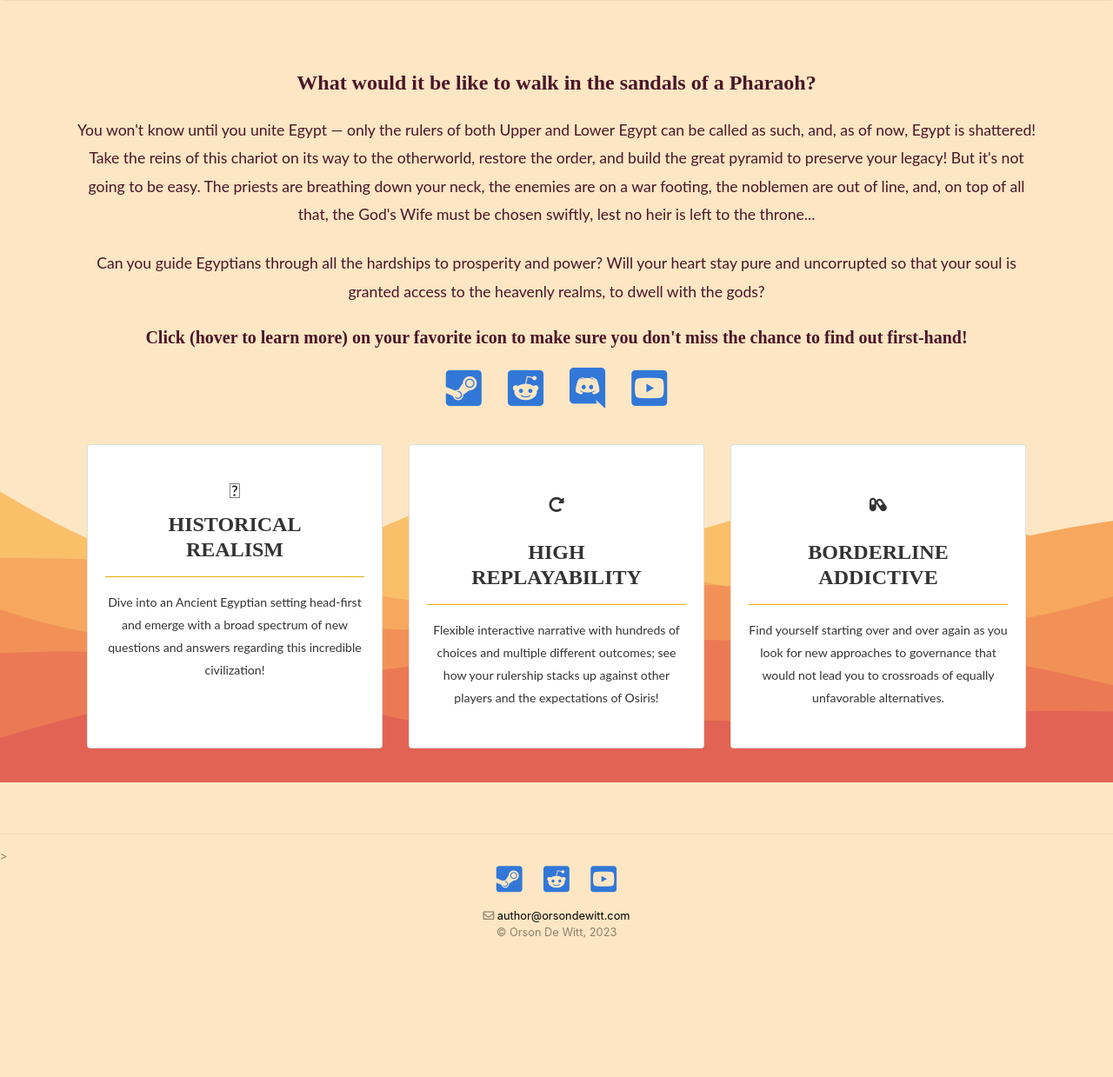
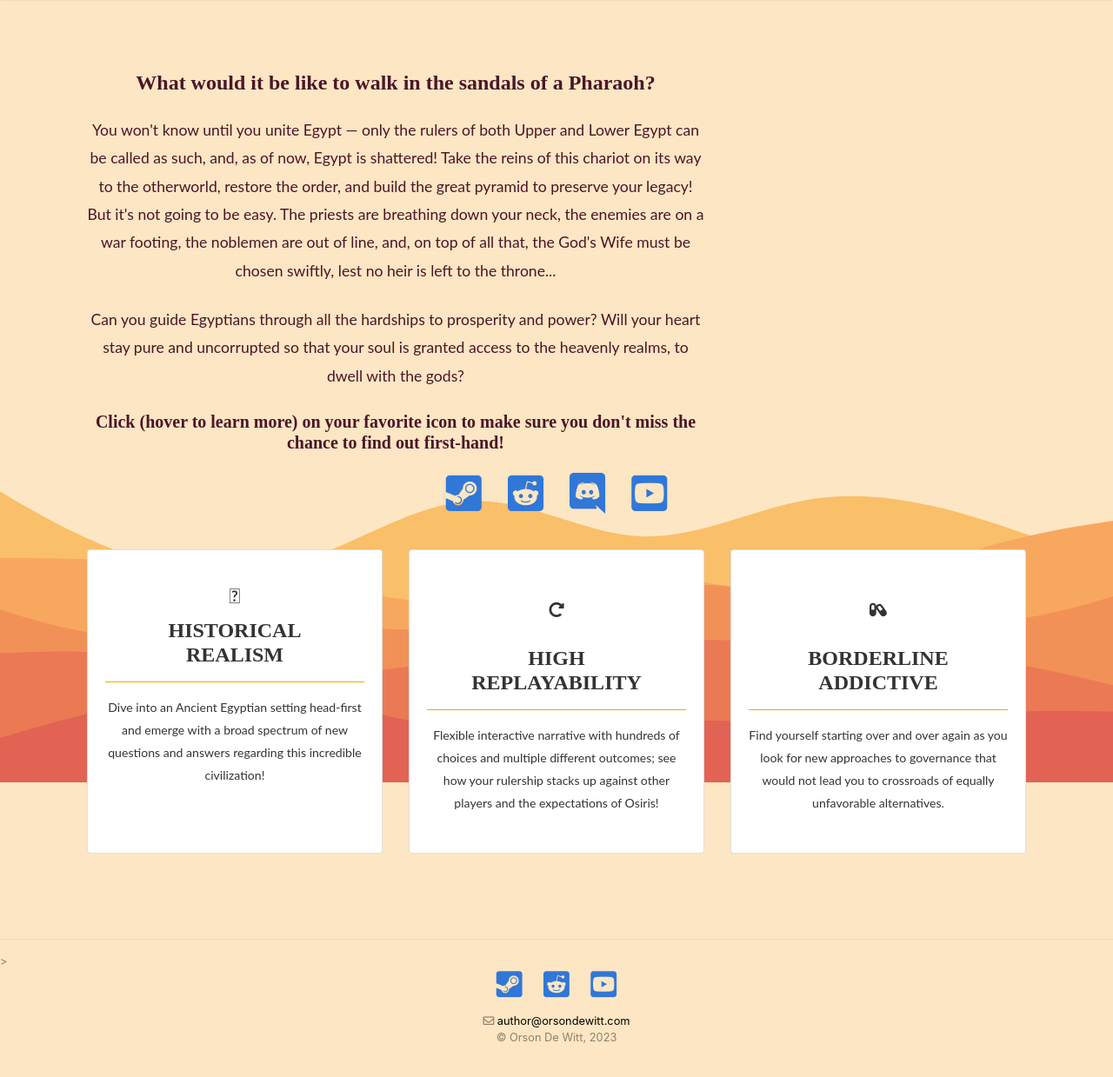
Before and after one commit to OrsonDWitt/OrsonDWitt.github.io, a Jekyll site: the page built from _pages/egypt.md, in a window 1280 px wide and 1293 px high. Shown: the top 1239 px of the window at 87% size. Built offline with Jekyll 4.4.1, drawn with Linux system fonts in a browser that asks for light colours; nearby versions of some CDN libraries.

Commit message:
Update egypt.md

```diff
--- a/_pages/egypt.md
+++ b/_pages/egypt.md
@@ -8,7 +8,7 @@
 <div>
 	<div class="container">
 	<div class="row text-md-center text-lg-center text-xl-center" style="color:#4b1629">
-	    <div class="col-xs-8 mx-auto ml-xs-0 ml-sm-0">
+	    <div class="col-xs-8 col-md-8 col-xl-8 mx-auto ml-xs-0 ml-sm-0">
 		<h4 class="font-weight-bold text-h0">What would it be like to walk in the sandals of a Pharaoh?</h4>
 		<p class="col20">You won't know until you unite Egypt — only the rulers of both Upper and Lower Egypt can be called as such, and, as of now, Egypt is shattered! Take the reins of this chariot on its way to the otherworld, restore the order, and build the great pyramid to preserve your legacy! But it's not going to be easy. The priests are breathing down your neck, the enemies are on a war footing, the noblemen are out of line, and, on top of all that, the God's Wife must be chosen swiftly, lest no heir is left to the throne...
 		    </p><p class="col20">Can you guide Egyptians through all the hardships to prosperity and power? Will your heart stay pure and uncorrupted so that your soul is granted access to the heavenly realms, to dwell with the gods?</p>
```
